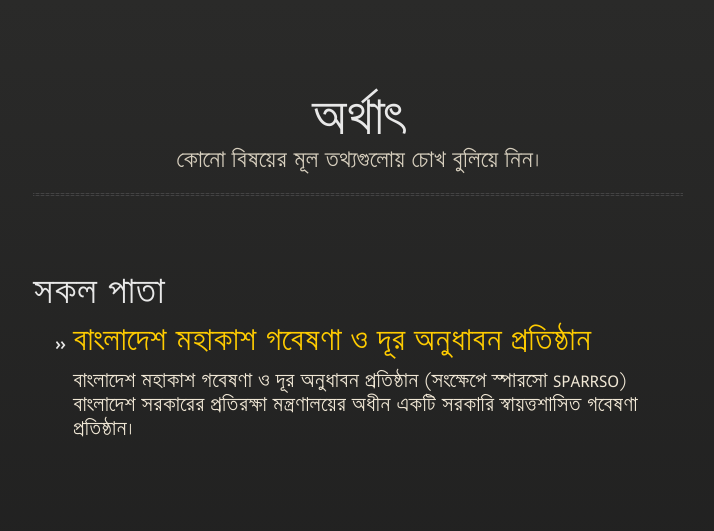
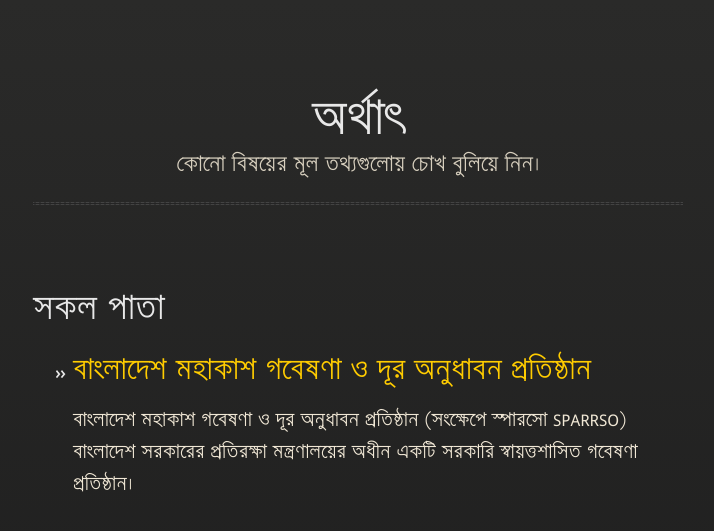
Before and after one commit to tahmid02016/simplify, a Jekyll site: the page built from index.md, in a window 1280 px wide. Shown: the top 531 px of the page, without its empty margins (282-996 px from the left). Built offline with Jekyll 4.4.1, drawn with Linux system fonts in a browser that asks for light colours.

Commit message:
Update jekyll-theme-midnight.scss

```diff
--- a/_sass/jekyll-theme-midnight.scss
+++ b/_sass/jekyll-theme-midnight.scss
@@ -8,7 +8,7 @@ body {
   font-family: SiyamRupali;
   color:#f0e7d5;
   font-weight: normal;
-  line-height: 1.5;
+  line-height: 2;
   background: #252525;
   background-attachment: fixed !important;
   background: linear-gradient(#2a2a29, #1c1c1c);
@@ -18,6 +18,7 @@ h1, h2, h3, h4, h5, h6 {
   color:#e8e8e8;
   margin:0 0 10px;
   font-weight: normal;
+  line-height: 2;
 }
 
 p, ul, ol, table, pre, dl {
```
